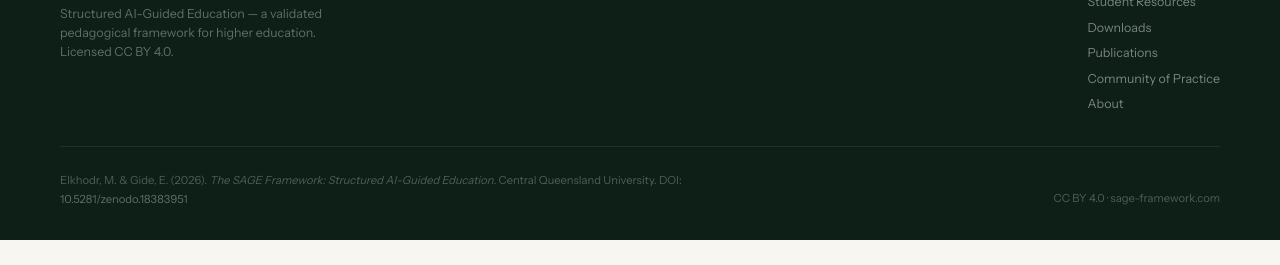
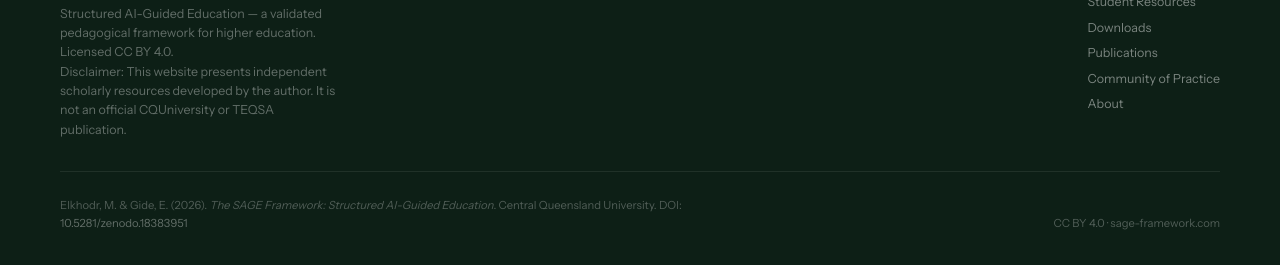
Before and after one commit to MahmoudElkhodr/sage-framework, a plain HTML site: page index.html in a window 1280 px wide. Shown: the part 5460-5725 px from the top of the page. Before the commit the page ends 5700 px from the top, so only its background shows below. Drawn offline with Linux system fonts and the light colour scheme.

Commit message:
Update index.html

```diff
--- a/index.html
+++ b/index.html
@@ -1475,6 +1475,7 @@
       <div>
         <div class="footer-wordmark">SAGE Framework</div>
         <div class="footer-tagline">Structured AI-Guided Education — a validated pedagogical framework for higher education. Licensed CC BY 4.0.</div>
+         <div class="footer-tagline">Disclaimer: This website presents independent scholarly resources developed by the author. It is not an official CQUniversity or TEQSA publication.</div>
       </div>
       <div class="footer-links">
         <a href="sage.html">The Framework</a>
```
